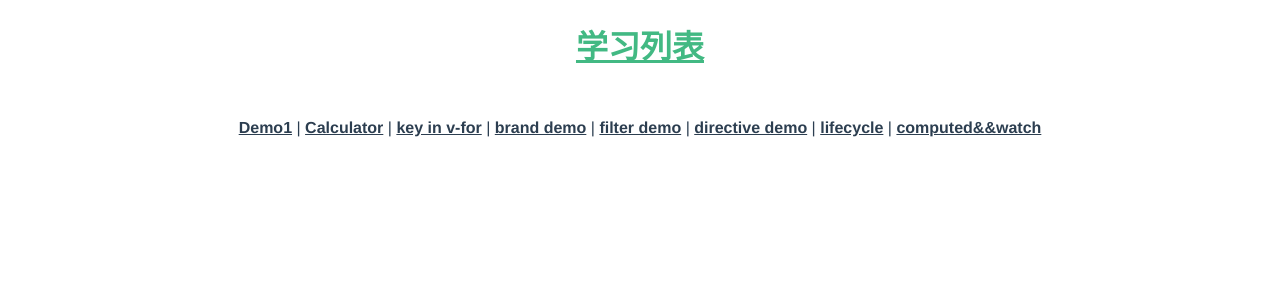
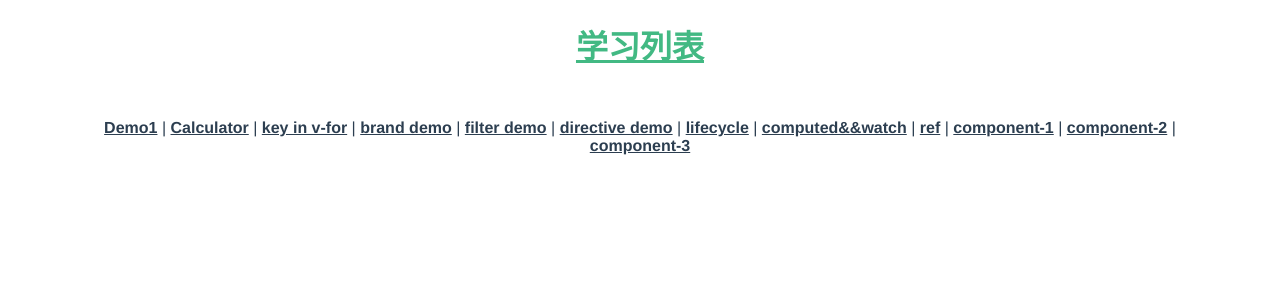
Before and after one commit to tearill/Reading_Record, a Vue app in the folder Vue/vue-cli-learn/: page / in a window 1280 px wide. Shown: the top 300 px of the page. Built offline with nearby package versions, Linux system fonts and the light colour scheme.

Commit message:
修改页面

```diff
--- a/Vue/vue-cli-learn/src/App.vue
+++ b/Vue/vue-cli-learn/src/App.vue
@@ -9,7 +9,11 @@
       <router-link to="/filter">filter demo</router-link> |
       <router-link to="/directive">directive demo</router-link> |
       <router-link to="/lifecycle">lifecycle</router-link> |
-      <router-link to="/computed-watch">computed&&watch</router-link>
+      <router-link to="/computed-watch">computed&&watch</router-link> |
+      <router-link to="/ref">ref</router-link> |
+      <router-link to="/component-1">component-1</router-link> |
+      <router-link to="/component-2">component-2</router-link> |
+      <router-link to="/component-3">component-3</router-link>
     </div>
     <router-view/>
   </div>
```
